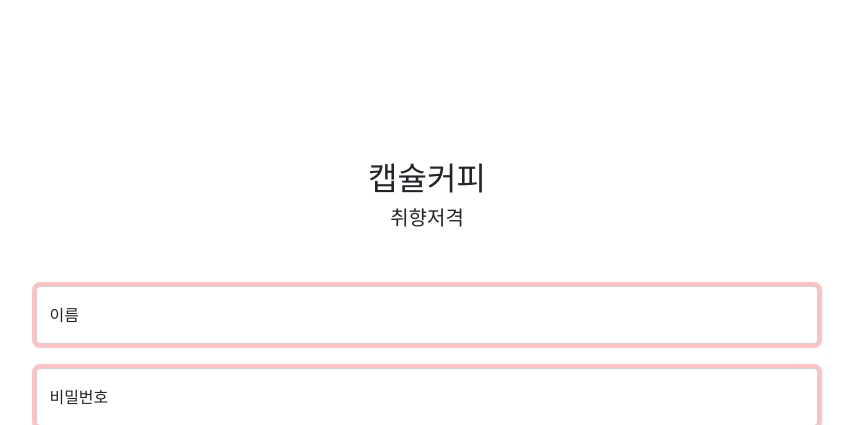
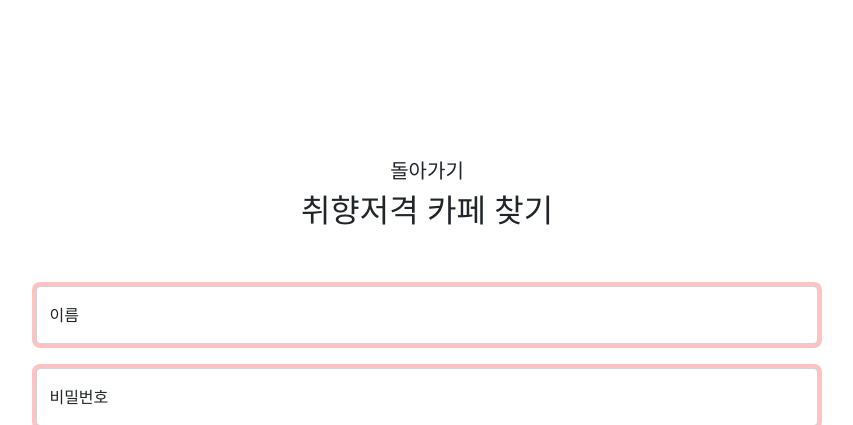
Before and after one commit to unchaptered/coffee-selector, a Flask app: page /join in a window 1280 px wide. Shown: the top 425 px of the page, without its empty margins (213-1066 px from the left). Run offline with Flask 2, Linux system fonts and the light colour scheme.

Commit message:
Modify `(join/login).html`, 돌아가기 버튼 추가

```diff
--- a/templates/pages/join.html
+++ b/templates/pages/join.html
@@ -12,8 +12,8 @@
         <div id="join_inner_container">
             <!-- {#bg-light#} -->
             <div class="p-5 text-center">
-                <h2 class="mb-2">캡슐커피</h2>
-                <h5>취향저격</h5>
+                <h5 onclick="location.href = location.origin + '/'">돌아가기</h5>
+                <h2 class="mb-2">취향저격 카페 찾기</h2>
             </div>
 
             <div class="form-floating mb-4">
--- a/templates/pages/login.html
+++ b/templates/pages/login.html
@@ -12,8 +12,8 @@
         <div id="login_inner_container">
             {#bg-light#}
             <div class="p-5 text-center">
-                <h2 class="mb-2">캡슐커피</h2>
-                <h5>취향저격</h5>
+                <h5 onclick="location.href = location.origin + '/'">돌아가기</h5>
+                <h2 class="mb-2">취향저격 카페 찾기</h2>
             </div>
 
             <div class="form-floating mb-3">
```
